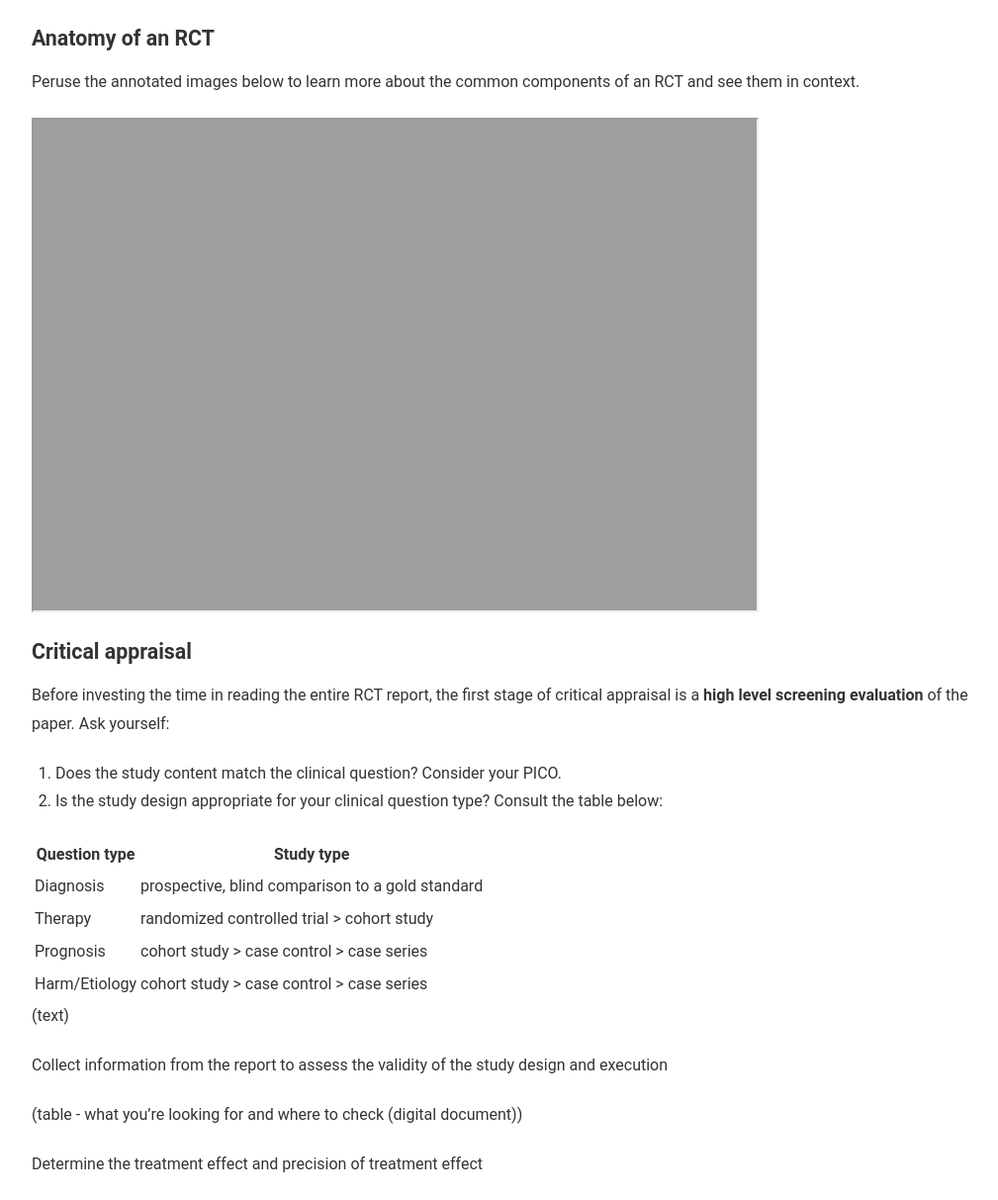
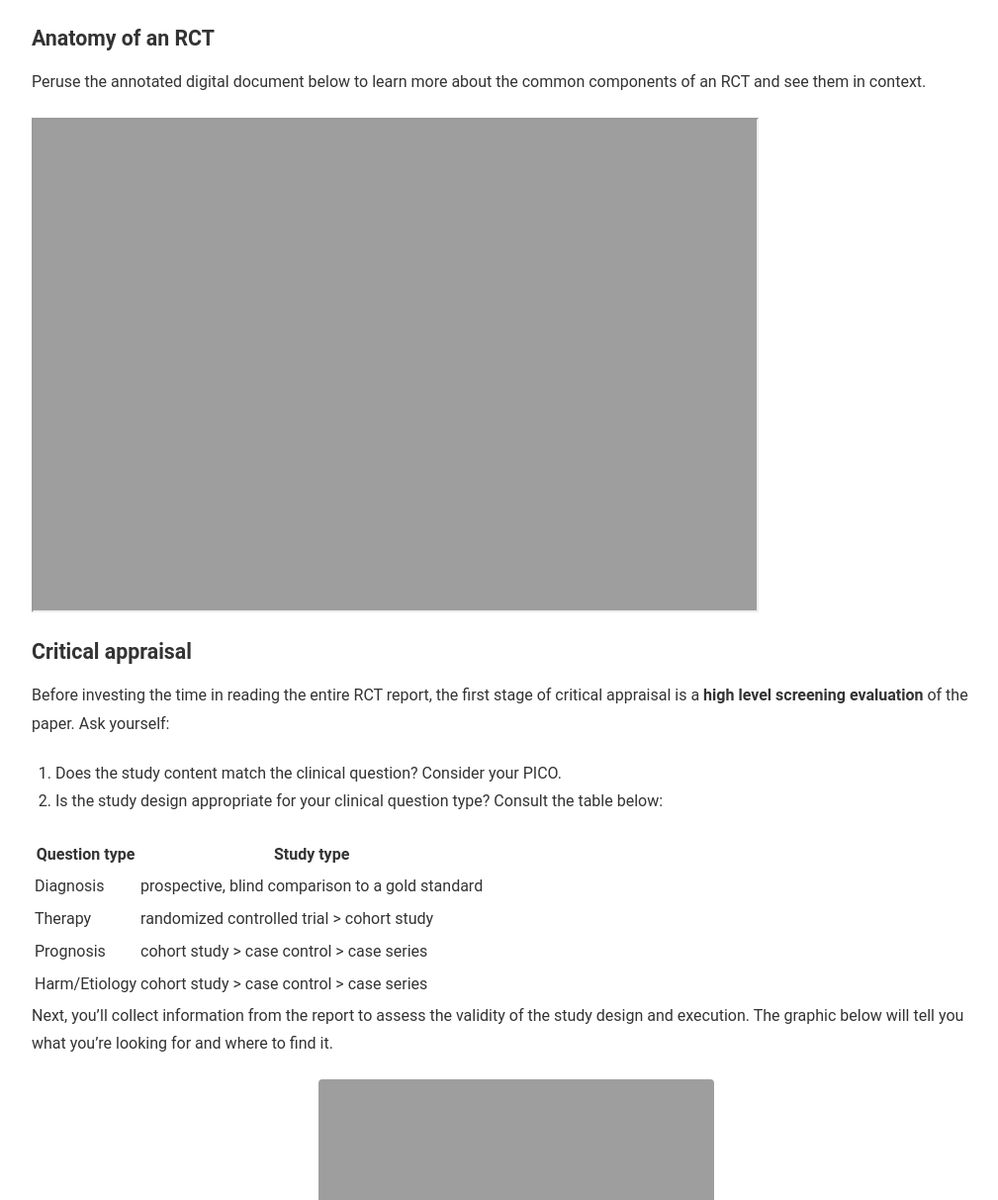
Before and after one commit to caitlinmeyer/idt-portfolio, a Jekyll site: the page built from 300x/signature.md, in a window 1280 px wide and 1400 px high, scrolled down 1329 px. Shown: the part 187-1400 px from the top of the window at 99% size, without its empty margins (118-1127 px from the left). Built offline with Jekyll 4.4.1, drawn with Linux system fonts in a browser that asks for light colours.

Commit message:
Update signature.md

```diff
--- a/300x/signature.md
+++ b/300x/signature.md
@@ -19,7 +19,7 @@ What exactly *is* an RCT? Why are they so important? Listen to this brief podcas
 <iframe width="100%" height="300" scrolling="no" frameborder="no" allow="autoplay" src="https://w.soundcloud.com/player/?url=https%3A//api.soundcloud.com/tracks/537908547&color=%23ff5500&auto_play=false&hide_related=false&show_comments=true&show_user=true&show_reposts=false&show_teaser=true&visual=true"></iframe>
 
 ### Anatomy of an RCT
-Peruse the annotated images below to learn more about the common components of an RCT and see them in context.
+Peruse the annotated digital document below to learn more about the common components of an RCT and see them in context.
 
 <iframe src="https://caitlinmeyer.github.io/idt-portfolio/300x/docs/RCT-anatomy.pdf" width="75%" height="500"></iframe>
 
@@ -37,11 +37,11 @@ Before investing the time in reading the entire RCT report, the first stage of c
 | Prognosis     | cohort study > case control > case series        |
 | Harm/Etiology | cohort study > case control > case series        |
 
-(text)
 
-Collect information from the report to assess the validity of the study design and execution
 
-(table - what you're looking for and where to check (digital document))
+Next, you'll collect information from the report to assess the validity of the study design and execution. The graphic below will tell you what you're looking for and where to find it.
+
+![critical appraisal image](https://caitlinmeyer.github.io/CA-what-where.png)
 
 Determine the treatment effect and precision of treatment effect
 
```
